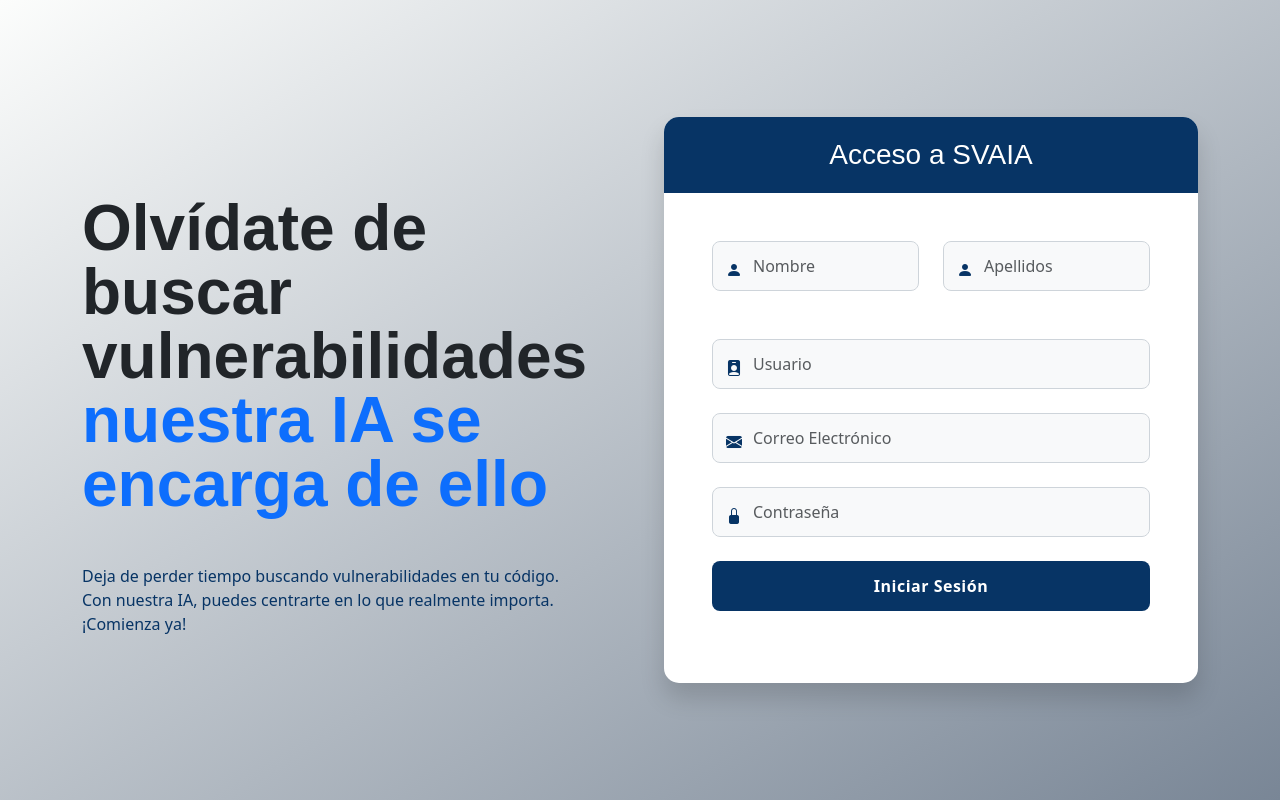
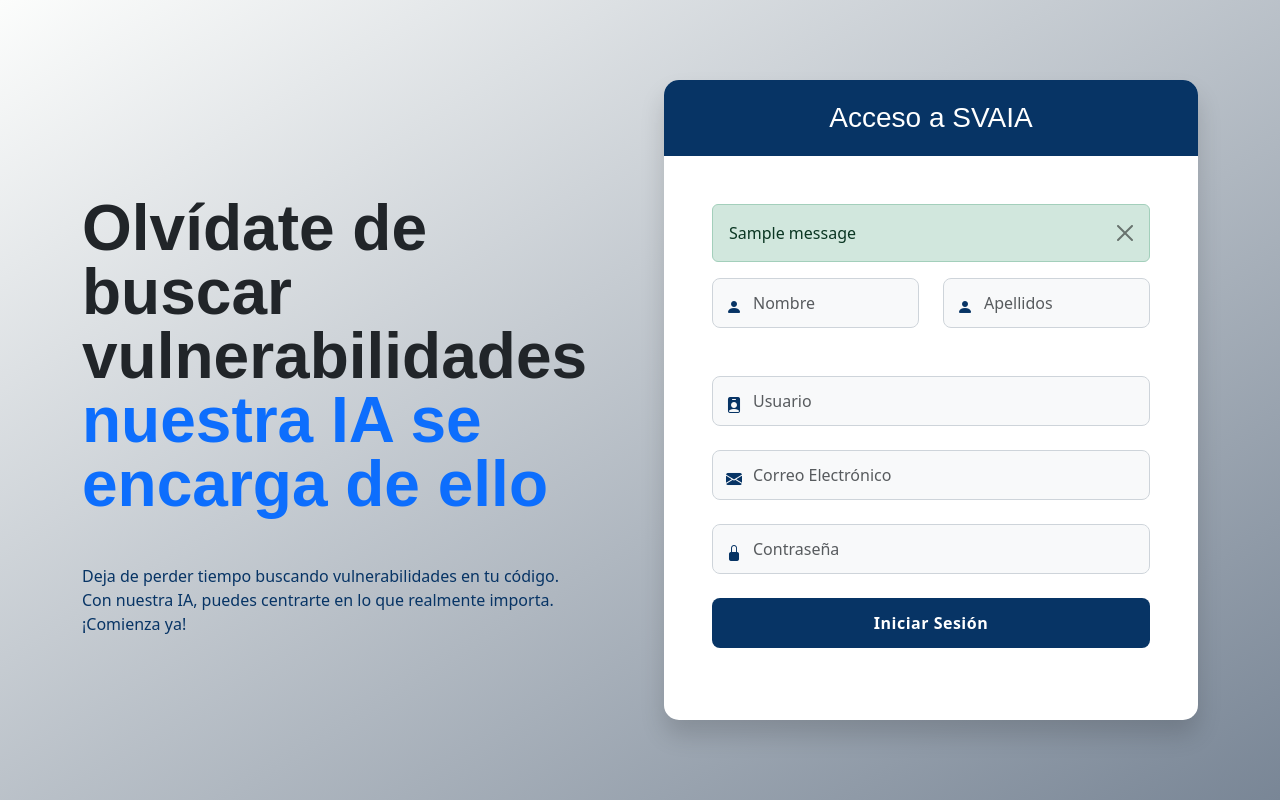
Before and after one commit to vegonza/SVAIA, a Flask app: page /auth/login in a window 1280 px wide. Run offline with Flask 3, Linux system fonts and the light colour scheme; tables that the repository leaves empty hold one stand-in row (values such as "Sample post"); one stand-in notice (Sample message) is shown; some web fonts are replaced.

Commit message:
add flash messages to login

```diff
--- a/frontend/templates/login.html
+++ b/frontend/templates/login.html
@@ -35,6 +35,16 @@
                 <h3 class="mb-0 svaia-text">Acceso a SVAIA</h3>
               </div>
               <div class="card-body py-5 px-md-5">
+                {% with messages = get_flashed_messages(with_categories=true) %}
+                  {% if messages %}
+                    {% for category, message in messages %}
+                      <div class="alert alert-{{ category }} alert-dismissible fade show" role="alert">
+                        {{ message }}
+                        <button type="button" class="btn-close" data-bs-dismiss="alert" aria-label="Close"></button>
+                      </div>
+                    {% endfor %}
+                  {% endif %}
+                {% endwith %}
                 <form action="{{ url_for('auth.login') }}" method="POST">
                   <!-- Nombre y Apellidos -->
                   <div class="row">
```
